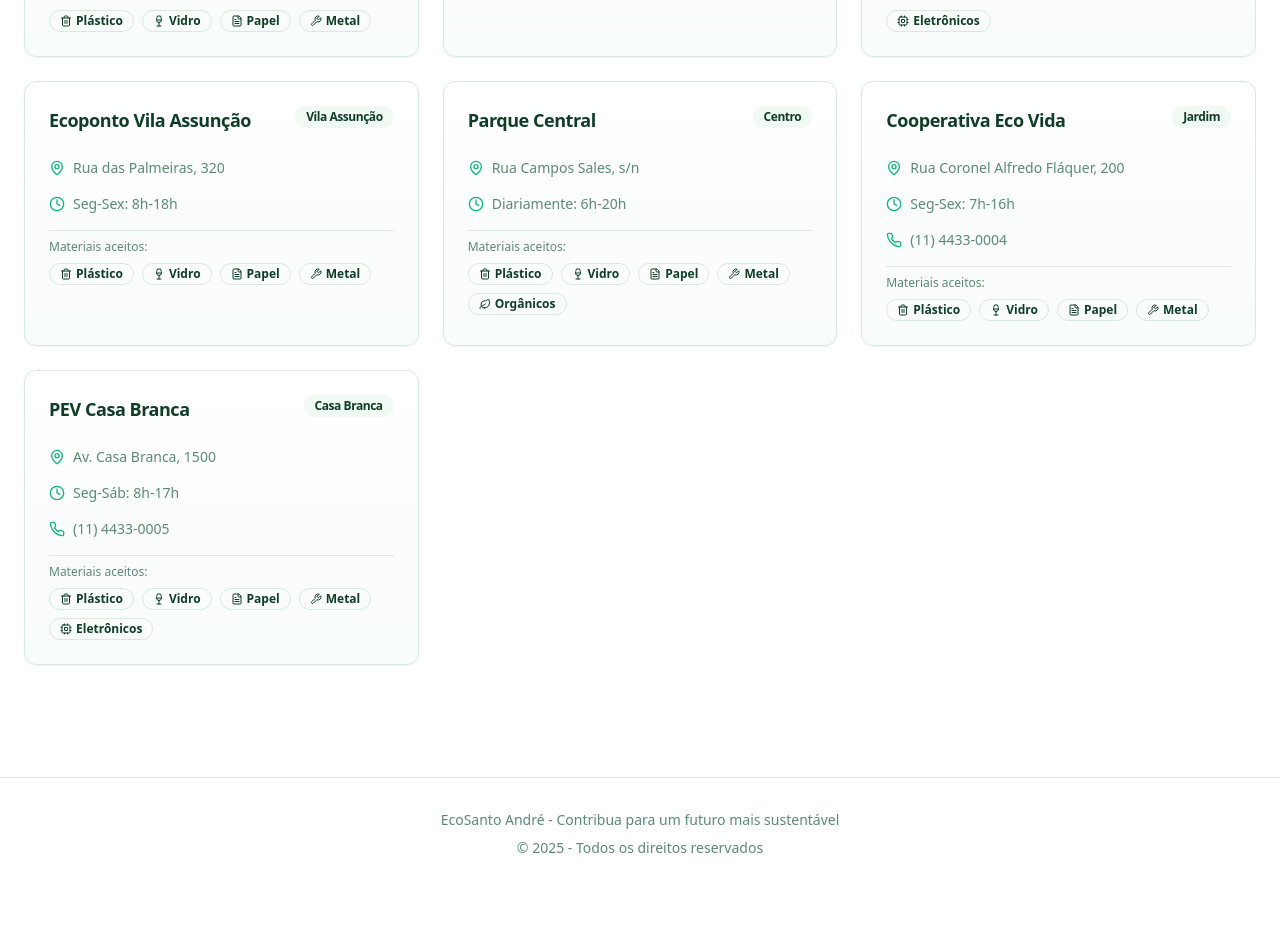
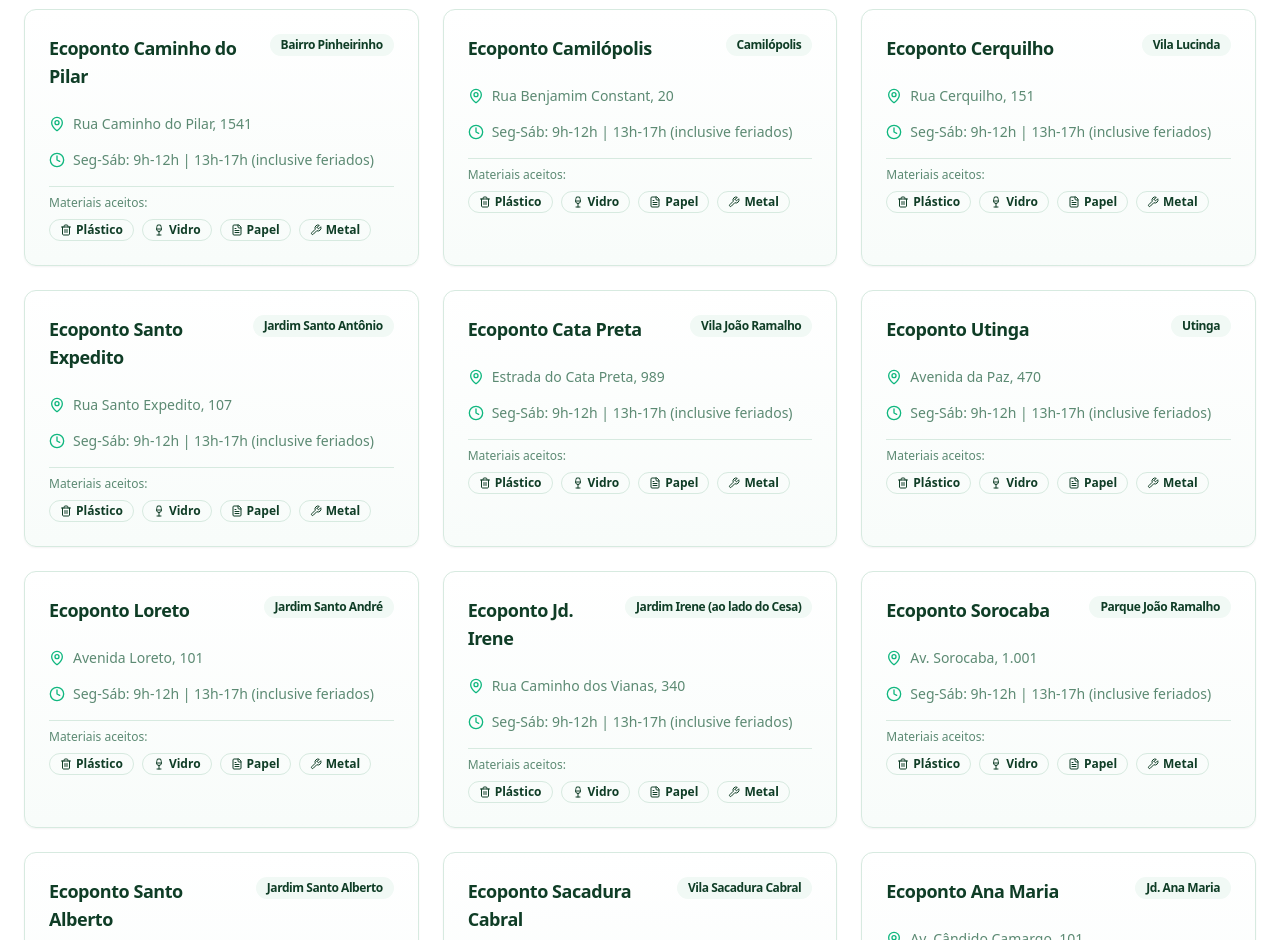
Before and after one commit to PauloHRF/recycle-santo-andre, a React (Vite) app: page / in a window 1280 px wide. Shown: the part 1860-2800 px from the top of the page. Before the commit the page ends 2750 px from the top, so only its background shows below. Built offline with nearby package versions, Linux system fonts and the light colour scheme; the HTML template or start-up script is replaced by a standard one.

Commit message:
Update recycling point data

```diff
--- a/src/data/recyclingPoints.ts
+++ b/src/data/recyclingPoints.ts
@@ -1,110 +1,311 @@
 import { RecyclingPoint } from "@/types/recycling";
 
 export const recyclingPoints: RecyclingPoint[] = [
+  // Domingo a domingo (inclusive feriados) - 9h às 12h e 13h às 17h
   {
     id: "1",
+    name: "Ecoponto Erechim",
+    address: "Rua Erechim, 635",
+    neighborhood: "Parque Erasmo Assunção",
+    materials: ["plastic", "glass", "paper", "metal"],
+    hours: "Dom-Dom: 9h-12h | 13h-17h (inclusive feriados)",
+    lat: -23.6789,
+    lng: -46.5123,
+  },
+  {
+    id: "2",
+    name: "Ecoponto Antonina",
+    address: "Av. Engenheiro Olavo Alaysio de Lima, 945",
+    neighborhood: "Jardim Santo Antônio",
+    materials: ["plastic", "glass", "paper", "metal"],
+    hours: "Dom-Dom: 9h-12h | 13h-17h (inclusive feriados)",
+    lat: -23.6534,
+    lng: -46.5401,
+  },
+  {
+    id: "3",
+    name: "Ecoponto Ipanema",
+    address: "Av. Capitão Mario Toledo de Camargo, 2.955",
+    neighborhood: "Jardim Ipanema",
+    materials: ["plastic", "glass", "paper", "metal"],
+    hours: "Dom-Dom: 9h-12h | 13h-17h (inclusive feriados)",
+    lat: -23.6421,
+    lng: -46.5567,
+  },
+  {
+    id: "4",
+    name: "Ecoponto Paraíso",
+    address: "Rua Juquiá, 200",
+    neighborhood: "Paraíso (próximo ao Sabina)",
+    materials: ["plastic", "glass", "paper", "metal"],
+    hours: "Dom-Dom: 9h-12h | 13h-17h (inclusive feriados)",
+    lat: -23.6636,
+    lng: -46.5289,
+  },
+  {
+    id: "5",
+    name: "Ecoponto Bom Pastor",
+    address: "Avenida Bom Pastor, 1150",
+    neighborhood: "Jardim Bom Pastor",
+    materials: ["plastic", "glass", "paper", "metal"],
+    hours: "Dom-Dom: 9h-12h | 13h-17h (inclusive feriados)",
+    lat: -23.6712,
+    lng: -46.5456,
+  },
+  {
+    id: "6",
+    name: "Ecoponto Centreville",
+    address: "Praça Eurico Gaspar Dutra, 181",
+    neighborhood: "Centreville",
+    materials: ["plastic", "glass", "paper", "metal"],
+    hours: "Seg-Sáb: 9h-12h | 13h-17h (inclusive feriados)",
+    lat: -23.6598,
+    lng: -46.5278,
+  },
+
+  // Segunda a sábado (inclusive feriados) - 9h às 12h e 13h às 17h
+  {
+    id: "7",
+    name: "Ecoponto Caminho do Pilar",
+    address: "Rua Caminho do Pilar, 1541",
+    neighborhood: "Bairro Pinheirinho",
+    materials: ["plastic", "glass", "paper", "metal"],
+    hours: "Seg-Sáb: 9h-12h | 13h-17h (inclusive feriados)",
+    lat: -23.6854,
+    lng: -46.5612,
+  },
+  {
+    id: "8",
+    name: "Ecoponto Camilópolis",
+    address: "Rua Benjamim Constant, 20",
+    neighborhood: "Camilópolis",
+    materials: ["plastic", "glass", "paper", "metal"],
+    hours: "Seg-Sáb: 9h-12h | 13h-17h (inclusive feriados)",
+    lat: -23.6723,
+    lng: -46.5234,
+  },
+  {
+    id: "9",
+    name: "Ecoponto Cerquilho",
+    address: "Rua Cerquilho, 151",
+    neighborhood: "Vila Lucinda",
+    materials: ["plastic", "glass", "paper", "metal"],
+    hours: "Seg-Sáb: 9h-12h | 13h-17h (inclusive feriados)",
+    lat: -23.6567,
+    lng: -46.5189,
+  },
+  {
+    id: "10",
+    name: "Ecoponto Santo Expedito",
+    address: "Rua Santo Expedito, 107",
+    neighborhood: "Jardim Santo Antônio",
+    materials: ["plastic", "glass", "paper", "metal"],
+    hours: "Seg-Sáb: 9h-12h | 13h-17h (inclusive feriados)",
+    lat: -23.6489,
+    lng: -46.5423,
+  },
+  {
+    id: "11",
+    name: "Ecoponto Cata Preta",
+    address: "Estrada do Cata Preta, 989",
+    neighborhood: "Vila João Ramalho",
+    materials: ["plastic", "glass", "paper", "metal"],
+    hours: "Seg-Sáb: 9h-12h | 13h-17h (inclusive feriados)",
+    lat: -23.6901,
+    lng: -46.5456,
+  },
+  {
+    id: "12",
+    name: "Ecoponto Utinga",
+    address: "Avenida da Paz, 470",
+    neighborhood: "Utinga",
+    materials: ["plastic", "glass", "paper", "metal"],
+    hours: "Seg-Sáb: 9h-12h | 13h-17h (inclusive feriados)",
+    lat: -23.6445,
+    lng: -46.5512,
+  },
+  {
+    id: "13",
+    name: "Ecoponto Loreto",
+    address: "Avenida Loreto, 101",
+    neighborhood: "Jardim Santo André",
+    materials: ["plastic", "glass", "paper", "metal"],
+    hours: "Seg-Sáb: 9h-12h | 13h-17h (inclusive feriados)",
+    lat: -23.6678,
+    lng: -46.5367,
+  },
+  {
+    id: "14",
+    name: "Ecoponto Jd. Irene",
+    address: "Rua Caminho dos Vianas, 340",
+    neighborhood: "Jardim Irene (ao lado do Cesa)",
+    materials: ["plastic", "glass", "paper", "metal"],
+    hours: "Seg-Sáb: 9h-12h | 13h-17h (inclusive feriados)",
+    lat: -23.6834,
+    lng: -46.5289,
+  },
+  {
+    id: "15",
+    name: "Ecoponto Sorocaba",
+    address: "Av. Sorocaba, 1.001",
+    neighborhood: "Parque João Ramalho",
+    materials: ["plastic", "glass", "paper", "metal"],
+    hours: "Seg-Sáb: 9h-12h | 13h-17h (inclusive feriados)",
+    lat: -23.6756,
+    lng: -46.5178,
+  },
+  {
+    id: "16",
+    name: "Ecoponto Santo Alberto",
+    address: "Rua Evangelista de Souza, 1689",
+    neighborhood: "Jardim Santo Alberto",
+    materials: ["plastic", "glass", "paper", "metal"],
+    hours: "Seg-Sáb: 9h-12h | 13h-17h (inclusive feriados)",
+    lat: -23.6612,
+    lng: -46.5445,
+  },
+  {
+    id: "17",
+    name: "Ecoponto Sacadura Cabral",
+    address: "Rua Lauro Muller, 400",
+    neighborhood: "Vila Sacadura Cabral",
+    materials: ["plastic", "glass", "paper", "metal"],
+    hours: "Seg-Sáb: 9h-12h | 13h-17h (inclusive feriados)",
+    lat: -23.6523,
+    lng: -46.5334,
+  },
+  {
+    id: "18",
+    name: "Ecoponto Ana Maria",
+    address: "Av. Cândido Camargo, 101",
+    neighborhood: "Jd. Ana Maria",
+    materials: ["plastic", "glass", "paper", "metal"],
+    hours: "Seg-Sáb: 9h-12h | 13h-17h (inclusive feriados)",
+    lat: -23.6467,
+    lng: -46.5256,
+  },
+  {
+    id: "19",
+    name: "Ecoponto Bangú",
+    address: "Rua Oratório, 1000",
+    neighborhood: "Bangú",
+    materials: ["plastic", "glass", "paper", "metal"],
+    hours: "Seg-Sáb: 9h-12h | 13h-17h (inclusive feriados)",
+    lat: -23.6789,
+    lng: -46.5401,
+  },
+  {
+    id: "20",
+    name: "Ecoponto Palmeiras",
+    address: "Av. Prestes Maia, 195",
+    neighborhood: "Bairro Jardim",
+    materials: ["plastic", "glass", "paper", "metal"],
+    hours: "Seg-Sáb: 9h-12h | 13h-17h (inclusive feriados)",
+    lat: -23.6654,
+    lng: -46.5312,
+  },
+  {
+    id: "21",
     name: "Ecoponto Centro",
-    address: "Rua Catequese, 562",
-    neighborhood: "Centro",
+    address: "Travessa São Bento, 15",
+    neighborhood: "Bairro Jardim",
     materials: ["plastic", "glass", "paper", "metal"],
-    hours: "Seg-Sex: 8h-18h | Sáb: 8h-12h",
-    phone: "(11) 4433-0000",
+    hours: "Seg-Sáb: 9h-12h | 13h-17h (inclusive feriados)",
     lat: -23.6636,
     lng: -46.5339,
   },
   {
-    id: "2",
-    name: "Parque Celso Daniel",
-    address: "Av. Dom Pedro I, 500",
-    neighborhood: "Jardim",
-    materials: ["plastic", "glass", "paper", "metal", "organic"],
-    hours: "Diariamente: 6h-22h",
-    lat: -23.6542,
-    lng: -46.5289,
+    id: "22",
+    name: "Ecoponto Alvorada",
+    address: "Rua Rolândia, 400",
+    neighborhood: "Jd. Alvorada",
+    materials: ["plastic", "glass", "paper", "metal"],
+    hours: "Seg-Sáb: 9h-12h | 13h-17h (inclusive feriados)",
+    lat: -23.6701,
+    lng: -46.5489,
   },
   {
-    id: "3",
-    name: "PEV Parque Escola",
-    address: "Rua John Kennedy, 100",
-    neighborhood: "Parque Escola",
-    materials: ["electronics", "metal"],
-    hours: "Seg-Sex: 9h-17h",
-    phone: "(11) 4433-0001",
-    lat: -23.6789,
-    lng: -46.5456,
+    id: "23",
+    name: "Ecoponto Jardim Cristiane",
+    address: "Av. José Fernando de Medina Braga, 1.000",
+    neighborhood: "Jd. Cristiane",
+    materials: ["plastic", "glass", "paper", "metal"],
+    hours: "Seg-Sáb: 9h-12h | 13h-17h (inclusive feriados)",
+    lat: -23.6878,
+    lng: -46.5523,
   },
   {
-    id: "4",
-    name: "Cooperativa Reis do Reciclo",
-    address: "Rua dos Coqueiros, 850",
-    neighborhood: "Vila Luzita",
+    id: "24",
+    name: "Ecoponto Vila Linda",
+    address: "Rua Cametá, 81",
+    neighborhood: "Vila Linda",
     materials: ["plastic", "glass", "paper", "metal"],
-    hours: "Seg-Sex: 7h-17h",
-    phone: "(11) 4433-0002",
-    lat: -23.6901,
-    lng: -46.5123,
+    hours: "Seg-Sáb: 9h-12h | 13h-17h (inclusive feriados)",
+    lat: -23.6542,
+    lng: -46.5198,
   },
   {
-    id: "5",
-    name: "Ecoponto Campestre",
-    address: "Av. Atlântica, 1200",
-    neighborhood: "Campestre",
+    id: "25",
+    name: "Ecoponto Jardim Santo André",
+    address: "Rua da Visão, 501",
+    neighborhood: "Jardim Santo André",
     materials: ["plastic", "glass", "paper", "metal"],
-    hours: "Seg-Sex: 8h-18h | Sáb: 8h-12h",
-    lat: -23.6421,
-    lng: -46.5567,
+    hours: "Seg-Sáb: 9h-12h | 13h-17h (inclusive feriados)",
+    lat: -23.6623,
+    lng: -46.5378,
   },
   {
-    id: "6",
-    name: "PEV Shopping ABC",
-    address: "Av. Industrial, 600",
-    neighborhood: "Cidade São Jorge",
-    materials: ["electronics"],
-    hours: "Diariamente: 10h-22h",
-    phone: "(11) 4433-0003",
-    lat: -23.6712,
-    lng: -46.5401,
+    id: "26",
+    name: "Ecoponto Parque Miami",
+    address: "Rua Pintassilva, 51",
+    neighborhood: "Pq. Miami",
+    materials: ["plastic", "glass", "paper", "metal"],
+    hours: "Seg-Sáb: 9h-12h | 13h-17h (inclusive feriados)",
+    lat: -23.6812,
+    lng: -46.5267,
   },
   {
-    id: "7",
-    name: "Ecoponto Vila Assunção",
-    address: "Rua das Palmeiras, 320",
-    neighborhood: "Vila Assunção",
+    id: "27",
+    name: "Ecoponto Vila Guiomar",
+    address: "Avenida Dom Jorge Marcos de Oliveira, 151",
+    neighborhood: "Vila Guiomar",
     materials: ["plastic", "glass", "paper", "metal"],
-    hours: "Seg-Sex: 8h-18h",
-    lat: -23.6598,
-    lng: -46.5278,
-  },
-  {
-    id: "8",
-    name: "Parque Central",
-    address: "Rua Campos Sales, s/n",
-    neighborhood: "Centro",
-    materials: ["plastic", "glass", "paper", "metal", "organic"],
-    hours: "Diariamente: 6h-20h",
-    lat: -23.6654,
-    lng: -46.5312,
-  },
-  {
-    id: "9",
-    name: "Cooperativa Eco Vida",
-    address: "Rua Coronel Alfredo Fláquer, 200",
-    neighborhood: "Jardim",
-    materials: ["plastic", "glass", "paper", "metal"],
-    hours: "Seg-Sex: 7h-16h",
-    phone: "(11) 4433-0004",
-    lat: -23.6489,
+    hours: "Seg-Sáb: 9h-12h | 13h-17h (inclusive feriados)",
+    lat: -23.6745,
     lng: -46.5423,
   },
   {
-    id: "10",
-    name: "PEV Casa Branca",
-    address: "Av. Casa Branca, 1500",
-    neighborhood: "Casa Branca",
-    materials: ["plastic", "glass", "paper", "metal", "electronics"],
-    hours: "Seg-Sáb: 8h-17h",
-    phone: "(11) 4433-0005",
-    lat: -23.6834,
+    id: "28",
+    name: "Ecoponto Marajoara",
+    address: "Rua Edgard Vieira de Lima, 51",
+    neighborhood: "Parque Marajoara",
+    materials: ["plastic", "glass", "paper", "metal"],
+    hours: "Seg-Sáb: 9h-12h | 13h-17h (inclusive feriados)",
+    lat: -23.6589,
+    lng: -46.5145,
+  },
+
+  // Segunda a sábado (exceto feriados) - 9h às 12h e 13h às 17h
+  {
+    id: "29",
+    name: "Ecoponto Paranapiacaba",
+    address: "Avenida Ford, 37",
+    neighborhood: "Vila de Paranapiacaba",
+    materials: ["plastic", "glass", "paper", "metal"],
+    hours: "Seg-Sáb: 9h-12h | 13h-17h (exceto feriados)",
+    lat: -23.7834,
+    lng: -46.3123,
+  },
+
+  // Ponto especial - eletrônicos
+  {
+    id: "30",
+    name: "Atrium Shopping (Eletrônicos)",
+    address: "Rua Giovanni Battista Pirelli, 155",
+    neighborhood: "Vila Homero Thon (piso térreo)",
+    materials: ["electronics"],
+    hours: "Seg-Sáb: 10h-22h | Dom/Feriados: 14h-20h",
+    lat: -23.6598,
     lng: -46.5234,
   },
 ];
```
